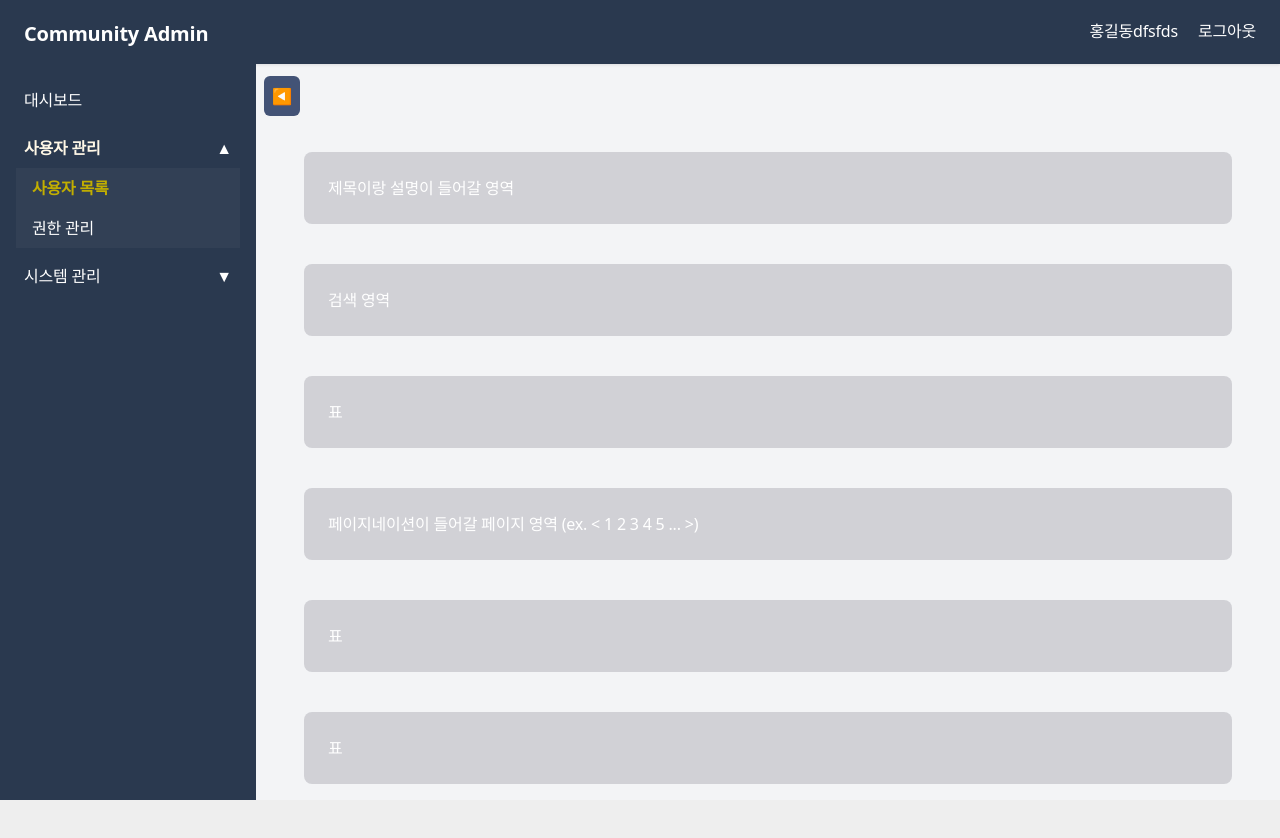
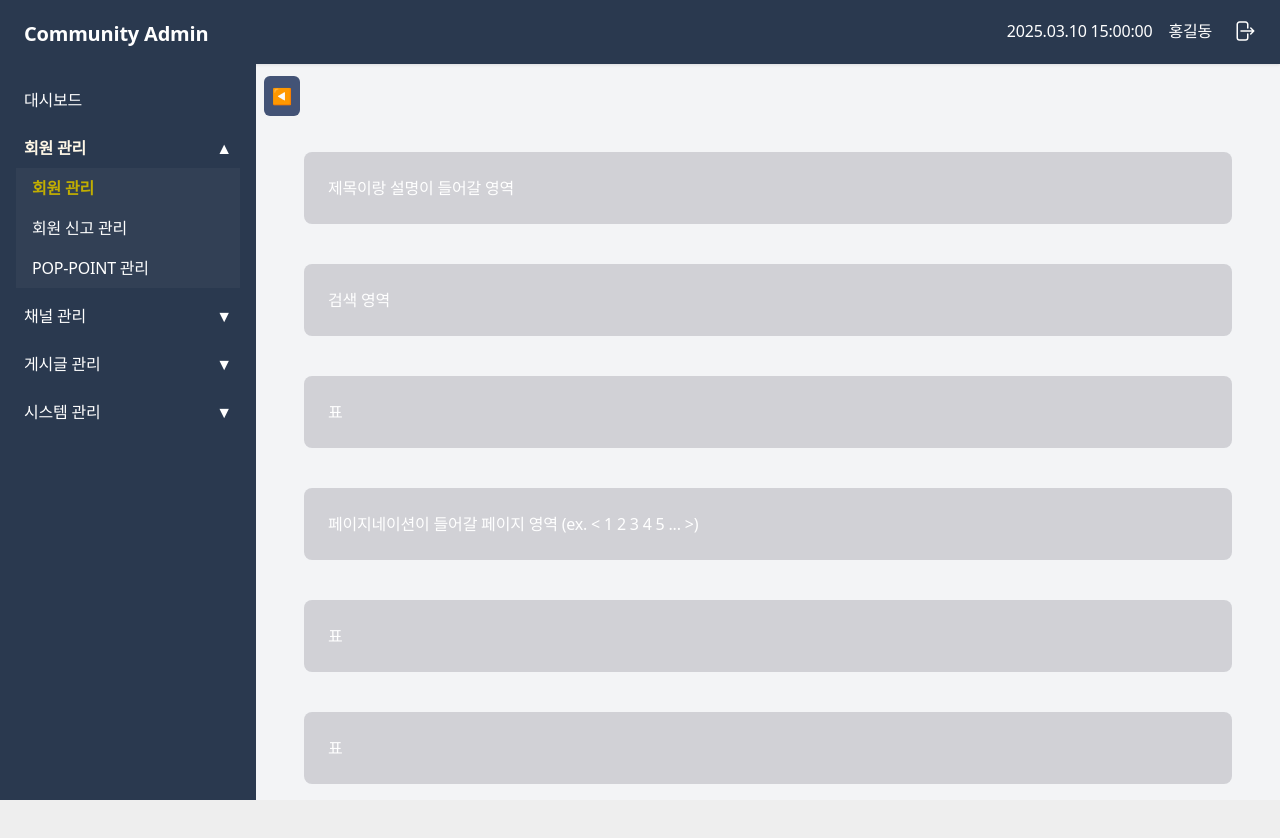
Before and after one commit to Namkyungyun/naamk-admin-portal, a Next.js app: page /test in a window 1280 px wide. Shown: the top 838 px of the page. Built offline with nearby package versions, Linux system fonts and the light colour scheme; no server answers; sample sign-in values are in the browser's storage.

Commit message:
apply localstorage for accessToken

```diff
--- a/app/(auth)/login/page.jsx
+++ b/app/(auth)/login/page.jsx
@@ -2,13 +2,12 @@
 
 import "@/app/globals.css";
 import { useState } from "react";
-import { useRouter } from "next/navigation";
 import apiClient from "@/app/lib/apiClient";
-import { setAccessToken } from "@/app/lib/auth";
+import useAuth from "@/app/hooks/checkAuth";
 import Logo from "@/app/svg/logo.svg";
 
 const LoginPage = () => {
-  const router = useRouter();
+  const auth = useAuth();
   const [email, setEmail] = useState("");
   const [password, setPassword] = useState("");
   const [error, setError] = useState("");
@@ -18,9 +17,9 @@ const LoginPage = () => {
     setError("");
 
     try {
-      const response = await apiClient.post("/login", { email, password });
-      setAccessToken(response.data.accessToken);
-      router.replace("/dashboard");
+      // const response = await apiClient.post("/login", { email, password });
+      // auth.login(response.data.accessToken);
+      auth.login("accesstoken");
     } catch (err) {
       setError("로그인 실패. 이메일 또는 비밀번호를 확인하세요.");
     }
@@ -29,8 +28,10 @@ const LoginPage = () => {
   return (
     <div className="login-container">
       <div className="login-box">
-        <div className="logo-container">{/* <Logo /> */}</div>
-        <form onSubmit={handleLogin}>
+        <div className="logo-container">
+          <Logo />
+        </div>
+        <form onSubmit={(e) => handleLogin(e)}>
           <input
             type="string"
             placeholder="이메일"
--- a/app/(portal)/layout.jsx
+++ b/app/(portal)/layout.jsx
@@ -30,6 +30,7 @@ export default function PortalLayout({ children }) {
     const handleResize = () => {
       setIsSidebarOpen(window.innerWidth >= 1024);
     };
+
     window.addEventListener("resize", handleResize);
     handleResize();
     return () => window.removeEventListener("resize", handleResize);
--- a/app/components/ProtectedRoute.jsx
+++ b/app/components/ProtectedRoute.jsx
@@ -1,23 +1,19 @@
 "use client";
 import { useEffect, useState } from "react";
-import { useRouter } from "next/navigation";
-import { getAccessToken } from "@/app/lib/auth";
+import useAuth from "@/app/hooks/checkAuth";
 
 const ProtectedRoute = ({ children }) => {
-  const router = useRouter();
-  const [token, setToken] = useState(null);
-  const [loading, setLoading] = useState(false);
+  const auth = useAuth();
+  const [loading, setLoading] = useState(true);
 
+  /// mount
   useEffect(() => {
-    setToken(getAccessToken());
-
-    // if (!token) {
-    //   console.log("?! ");
-    //   router.replace("/login");
-    // } else {
-    //   setLoading(false); // ✅ 토큰 확인 후 로딩 종료
-    // }
-  }, [token]);
+    if (!auth.token) {
+      auth.logout();
+    } else {
+      setLoading(false); // ✅ 토큰 확인 후 로딩 종료
+    }
+  }, []);
 
   return <> {loading ? <p> Loading...</p> : children}</>;
 };
--- a/app/components/SideBar.jsx
+++ b/app/components/SideBar.jsx
@@ -13,36 +13,6 @@ const Sidebar = ({ isSidebarOpen, toggleSidebar }) => {
   const [openMenus, setOpenMenus] = useState([]);
   const [currentMenu, setCurrentMenu] = useState(null);
 
-  // await setMenus([
-  //   {
-  //     id: 1,
-  //     name: "대시보드",
-  //     url: "/dashboard",
-  //     submenus: [],
-  //     parentId: null,
-  //   },
-  //   {
-  //     id: 2,
-  //     name: "사용자 관리",
-  //     url: null,
-  //     submenus: [
-  //       { id: 4, name: "사용자 목록", url: "/test", parentId: 2 },
-  //       { id: 5, name: "권한 관리", url: "/test1", parentId: 2 },
-  //     ],
-  //     parentId: null,
-  //   },
-  //   {
-  //     id: 3,
-  //     name: "시스템 관리",
-  //     url: null,
-  //     submenus: [
-  //       { id: 6, name: "환경 설정", url: "/test2", parentId: 3 },
-  //       { id: 7, name: "로그 관리", url: "/test3", parentId: 3 },
-  //     ],
-  //     parentId: null,
-  //   },
-  // ]);
-
   /// API
   useEffect(() => {
     const menuArr = [
@@ -55,21 +25,83 @@ const Sidebar = ({ isSidebarOpen, toggleSidebar }) => {
       },
       {
         id: 2,
-        name: "사용자 관리",
+        name: "회원 관리",
         url: null,
         submenus: [
-          { id: 4, name: "사용자 목록", url: "/test", parentId: 2 },
-          { id: 5, name: "권한 관리", url: "/test1", parentId: 2 },
+          { id: 3, name: "회원 관리", url: "/test", parentId: 2 },
+          {
+            id: 4,
+            name: "회원 신고 관리",
+            url: "/user-management/penalties",
+            parentId: 2,
+          },
+          {
+            id: 5,
+            name: "POP-POINT 관리",
+            url: "/user-management/poppoint",
+            parentId: 2,
+          },
         ],
         parentId: null,
       },
       {
-        id: 3,
+        id: 6,
+        name: "채널 관리",
+        url: null,
+        submenus: [
+          {
+            id: 7,
+            name: "채널 관리",
+            url: "/channel-management",
+            parentId: 6,
+          },
+          {
+            id: 8,
+            name: "추천 채널 관리",
+            url: "/channel-management/rocommends",
+            parentId: 6,
+          },
+        ],
+        parentId: null,
+      },
+      {
+        id: 9,
+        name: "게시글 관리",
+        url: null,
+        submenus: [
+          { id: 10, name: "게시글 관리", url: "/post-management", parentId: 9 },
+          {
+            id: 11,
+            name: "게시글 신고관리",
+            url: "/post-management/penalties",
+            parentId: 9,
+          },
+        ],
+        parentId: null,
+      },
+      {
+        id: 12,
         name: "시스템 관리",
         url: null,
         submenus: [
-          { id: 6, name: "환경 설정", url: "/test2", parentId: 3 },
-          { id: 7, name: "로그 관리", url: "/test3", parentId: 3 },
+          {
+            id: 13,
+            name: "메뉴 관리",
+            url: "/system-management/menus",
+            parentId: 12,
+          },
+          {
+            id: 14,
+            name: "역할 관리",
+            url: "/system-management/roles",
+            parentId: 12,
+          },
+          {
+            id: 15,
+            name: "어드민 관리",
+            url: "/system-management/admins",
+            parentId: 12,
+          },
         ],
         parentId: null,
       },
--- a/app/components/TopBar.jsx
+++ b/app/components/TopBar.jsx
@@ -3,18 +3,28 @@ import "@/app/globals.css";
 import Link from "next/link";
 import { useEffect, useState } from "react";
 import apiClient from "@/app/lib/apiClient";
+import useAuth from "@/app/hooks/checkAuth";
 
 const TopBar = () => {
-  // const [user, setUser] = useState(null);
+  const auth = useAuth();
+  const [user, setUser] = useState(null);
+  const [loading, setLoading] = useState(true);
 
-  // useEffect(() => {
-  //   apiClient
-  //     .get("/user/profile")
-  //     .then((response) => setUser(response.data))
-  //     .catch(console.error);
-  // }, []);
+  useEffect(() => {
+    // apiClient
+    //   .get("/user/profile")
+    //   .then((response) => setUser(response.data))
+    //   .catch(console.error);
+    setUser({
+      name: "홍길동",
+      loginAt: "2025.03.10 15:00:00",
+    });
+    setLoading(false);
+  }, []);
 
-  const [user, setUser] = useState({ name: "홍길동" });
+  const onClickLogout = () => {
+    auth.logout();
+  };
 
   return (
     <header className="topbar">
@@ -23,16 +33,39 @@ const TopBar = () => {
           <h2 className="sidebar-title">Community Admin</h2>
         </Link>
         <div className="flex">
-          <div className="mx-5">
-            {user ? (
-              <p className="text-left">{user.name}dfsfds</p>
-            ) : (
-              <p>로딩 중...</p>
-            )}
-          </div>
-          <div>
-            <button>로그아웃</button>
-          </div>
+          {!loading ? (
+            <>
+              {/* user info */}
+              <div className="mx-5">
+                <div className="flex">
+                  <p className="text-left">{user.loginAt}</p>
+                  <div className="mx-2"></div>
+                  <p className="text-left">{user.name}</p>
+                </div>
+              </div>
+              <div>
+                {/* 로그아웃 버튼 */}
+                <button onClick={() => onClickLogout()}>
+                  <svg
+                    xmlns="http://www.w3.org/2000/svg"
+                    fill="none"
+                    viewBox="0 0 24 24"
+                    strokeWidth={1.5}
+                    stroke="currentColor"
+                    className="size-6"
+                  >
+                    <path
+                      strokeLinecap="round"
+                      strokeLinejoin="round"
+                      d="M15.75 9V5.25A2.25 2.25 0 0 0 13.5 3h-6a2.25 2.25 0 0 0-2.25 2.25v13.5A2.25 2.25 0 0 0 7.5 21h6a2.25 2.25 0 0 0 2.25-2.25V15m3 0 3-3m0 0-3-3m3 3H9"
+                    />
+                  </svg>
+                </button>
+              </div>
+            </>
+          ) : (
+            <p>로딩 중...</p>
+          )}
         </div>
       </div>
     </header>
--- a/app/hooks/checkAuth.js
+++ b/app/hooks/checkAuth.js
@@ -1,20 +1,22 @@
-"use client"; // ✅ 클라이언트 전용 설정
+"use client";
 
-import { useEffect, useState, useRef } from "react";
-import { useRouter } from "next/navigation";
+import { setAccessToken, removeAccessToken, getAccessToken } from "@/app/lib/auth";
+import { useState, useRef } from "react";
+import { redirect, useRouter } from "next/navigation";
 
 export default function useAuth() {
+  const router = useRouter();
   const [token, setToken] = useState(
-    typeof window !== "undefined" ? sessionStorage.getItem("accessToken") : null
+    typeof window !== "undefined" ? getAccessToken() : null
   );
-  const router = useRouter();
   const isLoggingOut = useRef(false);
 
   // 로그인 함수
   const login = (newToken) => {
     if (typeof window !== "undefined") {
-      sessionStorage.setItem("accessToken", newToken);
       setToken(newToken);
+      setAccessToken(newToken);
+
       router.push("/dashboard");
     }
   };
@@ -24,23 +26,16 @@ export default function useAuth() {
     if (isLoggingOut.current || typeof window === "undefined") return;
     isLoggingOut.current = true;
 
-    sessionStorage.removeItem("accessToken");
     setToken(null);
-
-    router.push("/login");
+    removeAccessToken();
 
     setTimeout(() => {
       isLoggingOut.current = false;
     }, 1000);
+
+    redirect("/login");
   };
 
-  // ✅ 로그인 상태를 감지하고, `token`이 변경될 때 `logout()` 실행하도록 수정
-  const checkAuth = () => {
-      if (token === null && typeof window !== "undefined") {
-        const storedToken = sessionStorage.getItem("accessToken");
-        if (!storedToken) logout(); // 🔥 무한 루프 방지
-      }
-  }
 
-  return { token, login, logout, checkAuth };
+  return { token, login, logout };
 }
--- a/app/lib/auth.js
+++ b/app/lib/auth.js
@@ -1,3 +1,3 @@
-export const getAccessToken = () => sessionStorage.getItem("accessToken");
-export const setAccessToken = (token) => sessionStorage.setItem("accessToken", token);
-export const removeAccessToken = () => sessionStorage.removeItem("accessToken");
+export const getAccessToken = () => localStorage.getItem("accessToken");
+export const setAccessToken = (token) => localStorage.setItem("accessToken", token);
+export const removeAccessToken = () => localStorage.removeItem("accessToken");
--- a/next.config.mjs
+++ b/next.config.mjs
@@ -1,13 +1,21 @@
 /** @type {import('next').NextConfig} */
 const nextConfig = {
-    webpack(config) {
+  webpack(config, { isServer }) {
+    if (!isServer) {
+      // Turbopack에서 `@svgr/webpack`을 사용하려면 커스터마이징이 필요할 수 있습니다.
       config.module.rules.push({
         test: /\.svg$/,
-          use: ["@svgr/webpack"],
+        use: ['@svgr/webpack'],
       });
+    }
 
     return config;
   },
+  // experimental: {
+  //   turbo: {
+  //     // ...
+  //   },
+  // },
   reactStrictMode: false,
 };
 
--- a/package.json
+++ b/package.json
@@ -3,7 +3,7 @@
   "version": "0.1.0",
   "private": true,
   "scripts": {
-    "dev": "next dev --turbopack",
+    "dev": "next dev",
     "build": "next build",
     "start": "next start",
     "lint": "next lint"
```
Also changed, not shown: 1 other file (tests, documents, lock files or other folders). Lines whose indentation alone changed are shown as unchanged.
